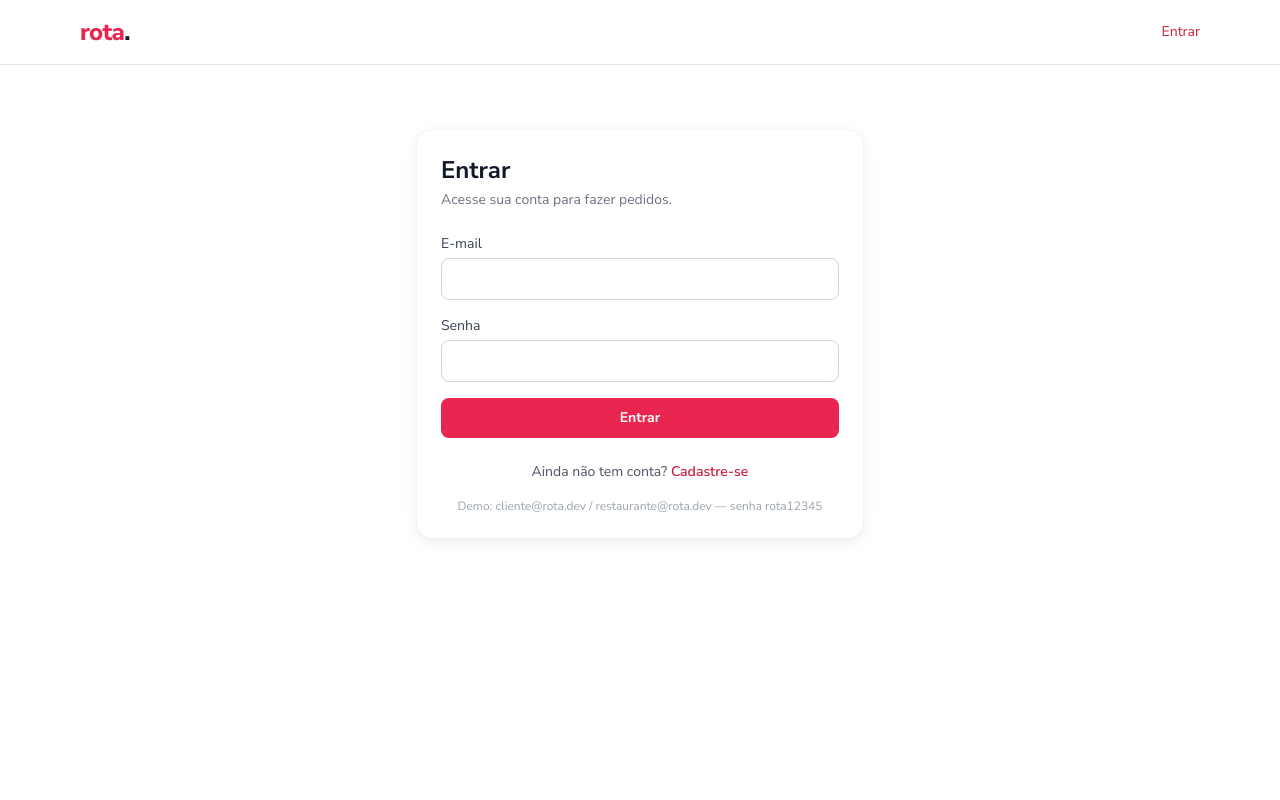
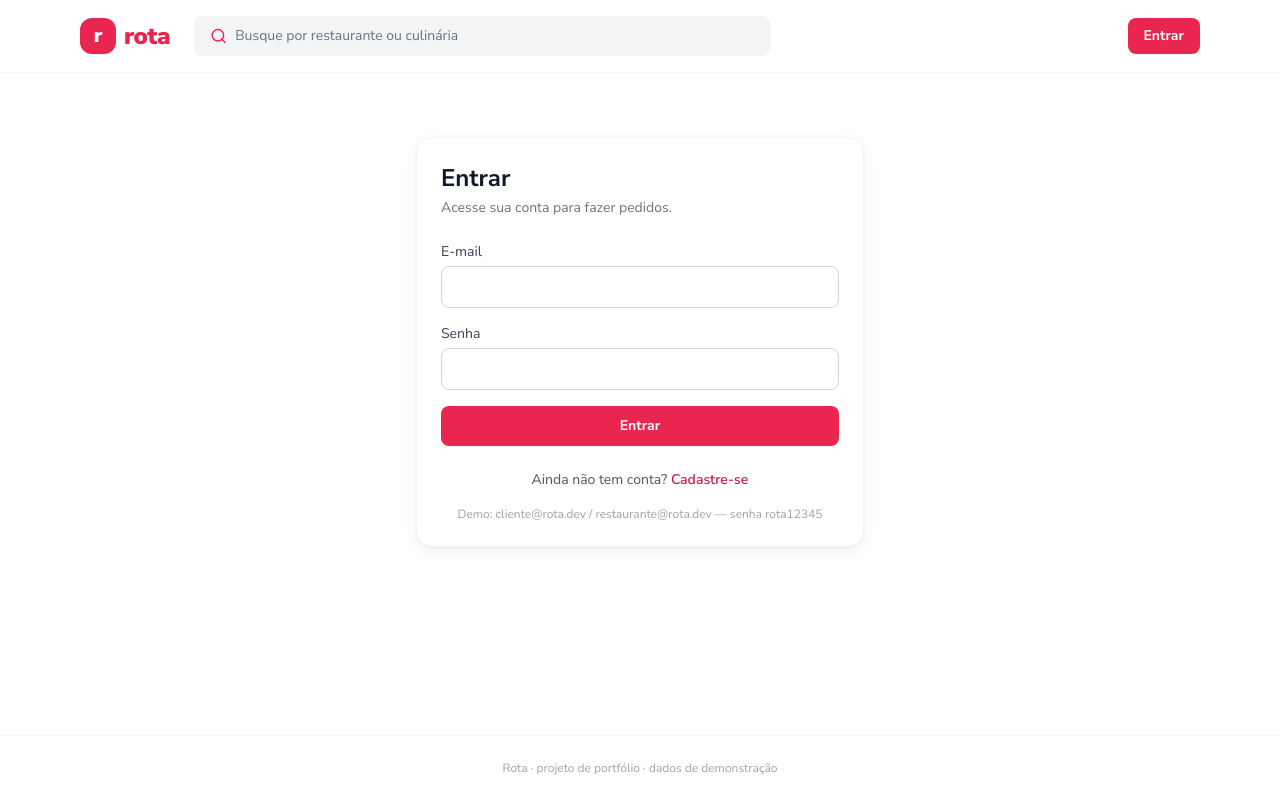
Before and after one commit to danielfsenne/delivery_project, a React (Vite) app in the folder frontend/: page /login in a window 1280 px wide. Built offline with nearby package versions, Linux system fonts and the light colour scheme.

Commit message:
Redesenha o cabeçalho com busca, sacola com total e troca os ícones de moto

```diff
--- a/frontend/src/features/orders/TrackingCard.tsx
+++ b/frontend/src/features/orders/TrackingCard.tsx
@@ -1,5 +1,5 @@
 import { lazy, Suspense } from 'react'
-import { Bike, MapPin } from 'lucide-react'
+import { MapPin, Navigation } from 'lucide-react'
 import type { Coordinates, DeliveryStatus } from '@/core/api/types'
 import { useTracking } from './api'
 import { formatTime } from '@/shared/lib/format'
@@ -38,7 +38,7 @@ export function TrackingCard({ orderId }: { orderId: number }) {
     <Card className="p-5">
       <div className="flex items-center gap-3">
         <span className="flex h-10 w-10 items-center justify-center rounded-full bg-brand-100 text-brand-600">
-          <Bike size={20} />
+          <Navigation size={20} />
         </span>
         <div>
           <p className="font-semibold">{deliveryLabel[tracking.status]}</p>
--- a/frontend/src/shared/components/Layout.tsx
+++ b/frontend/src/shared/components/Layout.tsx
@@ -1,10 +1,58 @@
-import { Link, NavLink, Outlet, useNavigate } from 'react-router-dom'
+import { Link, NavLink, Outlet, useLocation, useNavigate, useSearchParams } from 'react-router-dom'
 import { useQueryClient } from '@tanstack/react-query'
-import { Bike, LogOut, Receipt, Shield, ShoppingBag, Store, User } from 'lucide-react'
+import { LogOut, Receipt, Route, Search, Shield, ShoppingBag, Store } from 'lucide-react'
 import { useAuthStore } from '@/core/auth/auth-store'
 import { useCart } from '@/features/cart/api'
 import { logout as logoutRequest } from '@/features/auth/api'
+import { cn, formatCurrency } from '@/shared/lib/format'
 import { Toaster } from './Toaster'
+
+export function Logo({ className }: { className?: string }) {
+  return (
+    <Link to="/" className={cn('flex items-center gap-2', className)} aria-label="Rota, página inicial">
+      <span className="flex h-9 w-9 items-center justify-center rounded-xl bg-brand-500 text-xl font-black text-white">
+        r
+      </span>
+      <span className="text-2xl font-black tracking-tight text-brand-500">rota</span>
+    </Link>
+  )
+}
+
+/** Busca do cabeçalho: escreve o termo na URL da home, que é quem filtra a lista. */
+function HeaderSearch({ className }: { className?: string }) {
+  const navigate = useNavigate()
+  const { pathname } = useLocation()
+  const [params] = useSearchParams()
+  const value = pathname === '/' ? params.get('q') ?? '' : ''
+
+  const change = (term: string) => {
+    const next = new URLSearchParams(pathname === '/' ? params : undefined)
+    if (term) next.set('q', term)
+    else next.delete('q')
+    navigate({ pathname: '/', search: next.toString() }, { replace: pathname === '/' })
+  }
+
+  return (
+    <label
+      className={cn(
+        'flex items-center gap-2 rounded-lg bg-gray-100 px-4 py-2.5 focus-within:bg-white focus-within:ring-2 focus-within:ring-brand-500/40',
+        className,
+      )}
+    >
+      <Search size={18} className="text-brand-500" aria-hidden />
+      <span className="sr-only">Buscar restaurantes</span>
+      <input
+        value={value}
+        onChange={(e) => change(e.target.value)}
+        placeholder="Busque por restaurante ou culinária"
+        className="w-full bg-transparent text-sm outline-none placeholder:text-gray-500"
+      />
+    </label>
+  )
+}
+
+const navLink = ({ isActive }: { isActive: boolean }) =>
+  cn('flex items-center gap-1.5 font-semibold transition-colors hover:text-brand-500', isActive ? 'text-brand-500' : 'text-gray-600')
 
 export function Layout() {
   const user = useAuthStore((s) => s.user)
@@ -22,65 +70,84 @@ export function Layout() {
   }
 
   const isCustomer = user?.role === 'CUSTOMER'
+  const showSearch = !user || isCustomer
 
   return (
     <div className="min-h-screen flex flex-col">
-      <header className="bg-white border-b border-gray-200 sticky top-0 z-10">
-        <div className="max-w-6xl mx-auto px-4 h-16 flex items-center justify-between">
-          <Link to="/" className="text-2xl font-extrabold text-brand-500 tracking-tight">
-            rota<span className="text-gray-900">.</span>
-          </Link>
-          <nav className="flex items-center gap-4 text-sm">
+      <header className="sticky top-0 z-20 border-b border-gray-100 bg-white/95 backdrop-blur">
+        <div className="mx-auto flex h-[72px] max-w-6xl items-center gap-6 px-4">
+          <Logo />
+          {showSearch && <HeaderSearch className="hidden flex-1 md:flex max-w-xl" />}
+          <nav className="ml-auto flex items-center gap-5 text-sm">
             {isCustomer && (
-              <>
-                <NavLink to="/orders" className="flex items-center gap-1 hover:text-brand-600">
-                  <Receipt size={18} /> <span className="hidden sm:inline">Pedidos</span>
-                </NavLink>
-                <NavLink to="/cart" className="relative flex items-center gap-1 hover:text-brand-600" aria-label="Carrinho">
-                  <ShoppingBag size={20} />
-                  {!!cart?.itemCount && (
-                    <span className="absolute -top-2 -right-2 min-w-5 h-5 px-1 rounded-full bg-brand-500 text-white text-xs font-bold flex items-center justify-center">
-                      {cart.itemCount}
-                    </span>
-                  )}
-                </NavLink>
-              </>
+              <NavLink to="/orders" className={navLink}>
+                <Receipt size={18} /> <span className="hidden sm:inline">Pedidos</span>
+              </NavLink>
             )}
             {user?.role === 'RESTAURANT' && (
-              <NavLink to="/partner" className="flex items-center gap-1 hover:text-brand-600">
+              <NavLink to="/partner" className={navLink}>
                 <Store size={18} /> <span className="hidden sm:inline">Painel</span>
               </NavLink>
             )}
             {user?.role === 'DRIVER' && (
-              <NavLink to="/driver" className="flex items-center gap-1 hover:text-brand-600">
-                <Bike size={18} /> <span className="hidden sm:inline">Entregas</span>
+              <NavLink to="/driver" className={navLink}>
+                <Route size={18} /> <span className="hidden sm:inline">Entregas</span>
               </NavLink>
             )}
             {user?.role === 'ADMIN' && (
-              <NavLink to="/admin" className="flex items-center gap-1 hover:text-brand-600">
+              <NavLink to="/admin" className={navLink}>
                 <Shield size={18} /> <span className="hidden sm:inline">Administração</span>
               </NavLink>
             )}
             {user ? (
-              <>
-                <span className="hidden sm:flex items-center gap-1 text-gray-600">
-                  <User size={18} /> {user.name}
+              <div className="flex items-center gap-3">
+                <span
+                  className="flex h-9 w-9 items-center justify-center rounded-full bg-brand-50 font-bold text-brand-600"
+                  title={user.name}
+                >
+                  {user.name.trim().charAt(0).toUpperCase()}
                 </span>
-                <button onClick={logout} className="flex items-center gap-1 hover:text-brand-600">
-                  <LogOut size={18} /> Sair
+                <button onClick={logout} className="flex items-center gap-1 font-semibold text-gray-600 hover:text-brand-500">
+                  <LogOut size={18} /> <span className="hidden sm:inline">Sair</span>
                 </button>
-              </>
+              </div>
             ) : (
-              <Link to="/login" className="font-medium text-brand-600 hover:text-brand-700">
+              <Link to="/login" className="rounded-lg bg-brand-500 px-4 py-2 font-bold text-white hover:bg-brand-600">
                 Entrar
               </Link>
             )}
+            {isCustomer && (
+              <NavLink
+                to="/cart"
+                aria-label={`Sacola com ${cart?.itemCount ?? 0} itens`}
+                className="flex items-center gap-2 rounded-lg px-2 py-1.5 text-brand-500 hover:bg-brand-50"
+              >
+                <ShoppingBag size={22} />
+                <span className="hidden flex-col leading-tight sm:flex">
+                  <span className="text-xs font-bold text-gray-900">{formatCurrency(cart?.total ?? 0)}</span>
+                  <span className="text-[11px] text-gray-500">{cart?.itemCount ?? 0} itens</span>
+                </span>
+                {!!cart?.itemCount && (
+                  <span className="flex h-5 min-w-5 items-center justify-center rounded-full bg-brand-500 px-1 text-xs font-bold text-white sm:hidden">
+                    {cart.itemCount}
+                  </span>
+                )}
+              </NavLink>
+            )}
           </nav>
         </div>
+        {showSearch && (
+          <div className="px-4 pb-3 md:hidden">
+            <HeaderSearch />
+          </div>
+        )}
       </header>
       <main className="flex-1 max-w-6xl w-full mx-auto px-4 py-6">
         <Outlet />
       </main>
+      <footer className="border-t border-gray-100 py-6 text-center text-xs text-gray-400">
+        Rota · projeto de portfólio · dados de demonstração
+      </footer>
       <Toaster />
     </div>
   )
```
